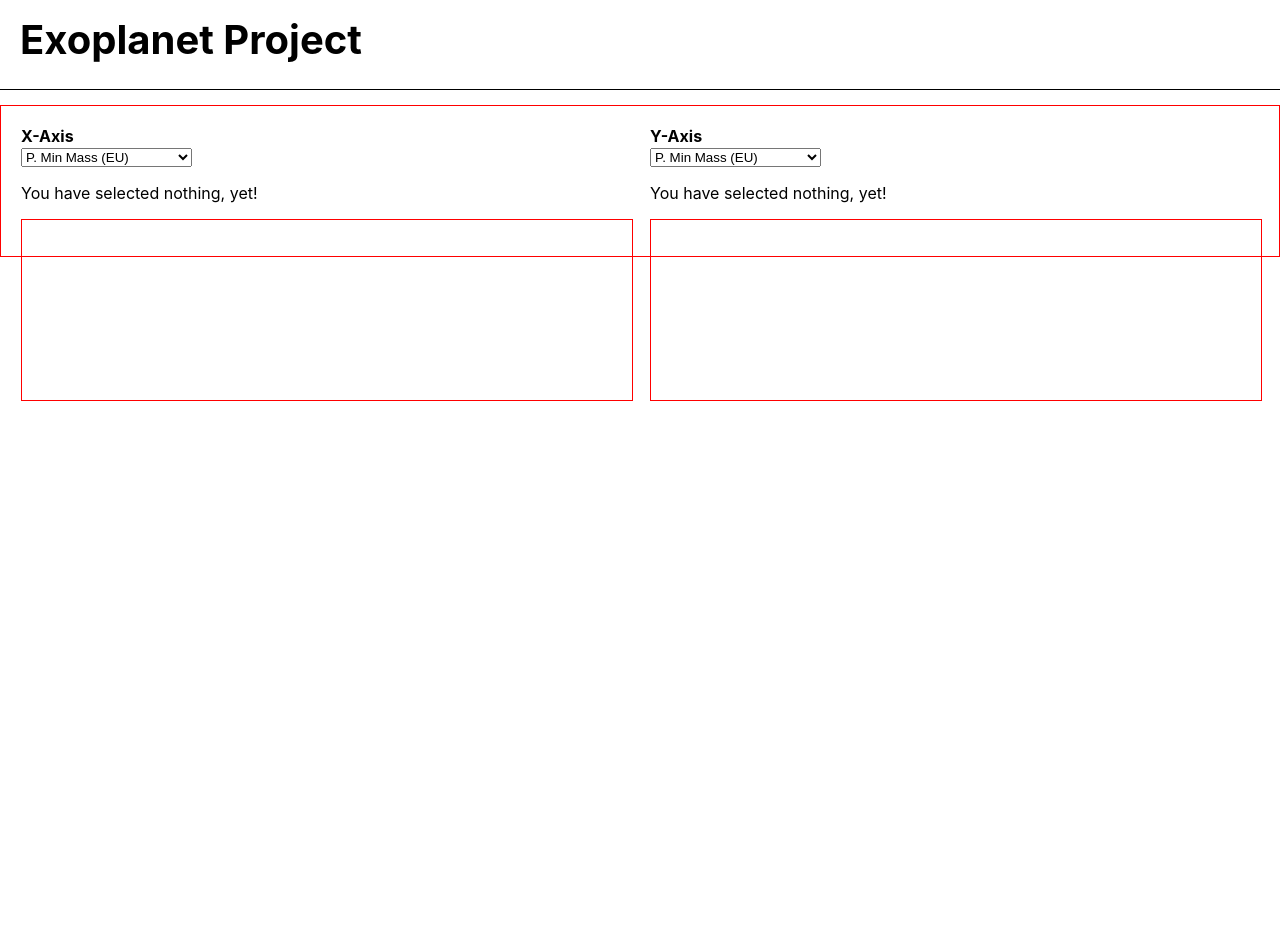
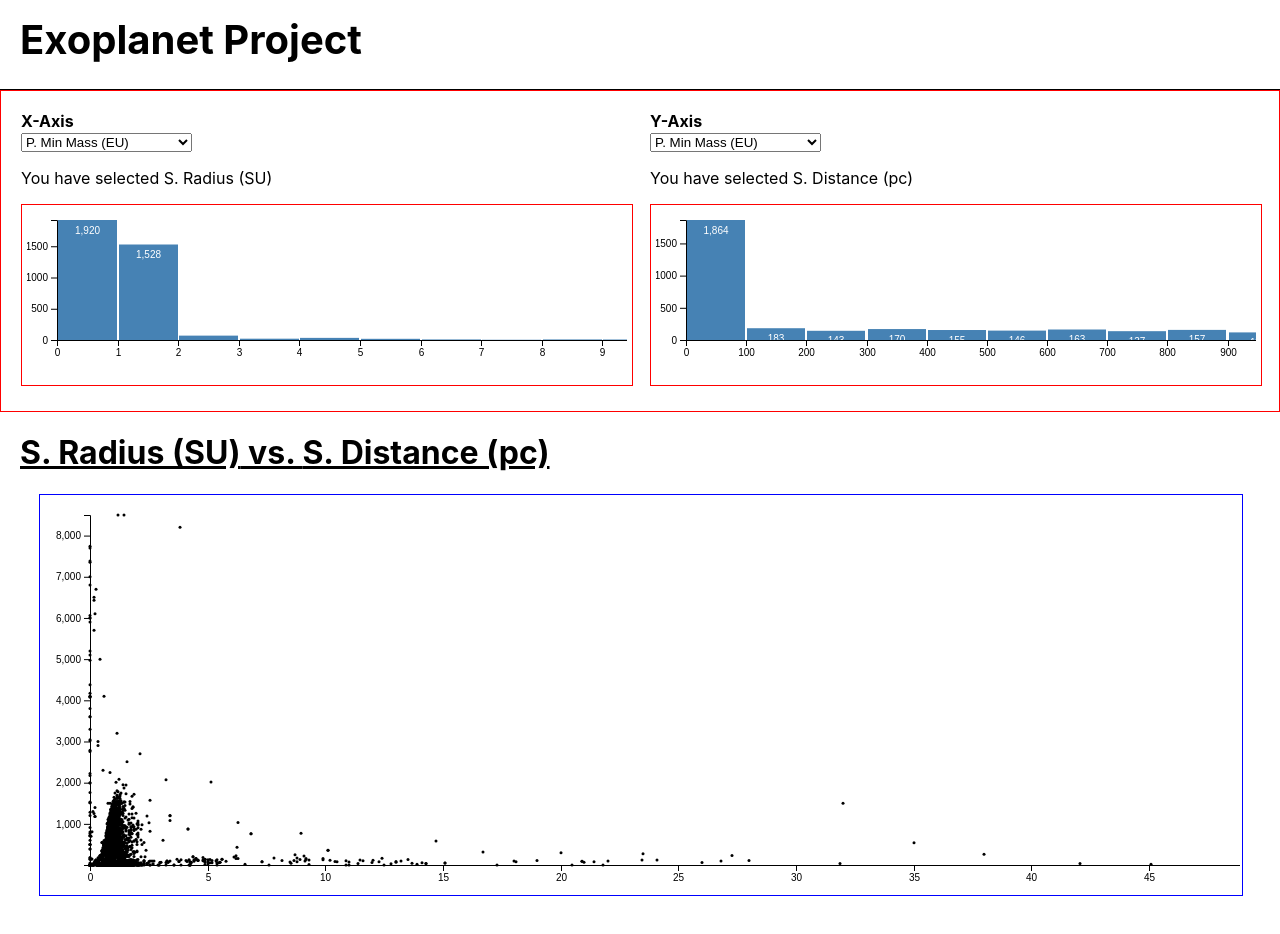
Before and after one commit to k-2tha-brimm/exoplanet-visualization, a React (Create React App) app: page / in a window 1280 px wide. Shown: the top 934 px of the page. Before the commit the page ends 800 px from the top, so only its background shows below. Built offline with nearby package versions, Linux system fonts and the light colour scheme.

Commit message:
add scatter plot. need to begin styling

```diff
--- a/src/App.css
+++ b/src/App.css
@@ -17,9 +17,9 @@
 .histogram-container {
   display: flex;
   justify-content: space-around;
-  margin-top: 15px;
   border: 1px solid red;
   padding: 10px;
+  height: 300px;
 }
 
 .selector-container {
@@ -57,3 +57,23 @@
   width: 600px;
   padding: 5px;
 }
+
+.scatterplot-container {
+  text-align: left;
+  text-decoration: underline;
+  align-content: center;
+  display: inline-block;
+}
+
+.scatter {
+  align-content: center;
+  height: 400px;
+  width: 100%;
+  border: 1px solid blue;
+}
+
+.scatter-title {
+  text-decoration: underline;
+  text-align: left;
+  margin-left: 20px;
+}
--- a/src/App.js
+++ b/src/App.js
@@ -27,8 +27,8 @@ class App extends React.Component {
     this.state = {
       data: [],
       columns: [],
-      xVal: '',
-      yVal: ''
+      xVal: 'S. Radius (SU)',
+      yVal: 'S. Distance (pc)'
     }
 
     this.handleChange = this.handleChange.bind(this);
@@ -37,7 +37,7 @@ class App extends React.Component {
 
   componentDidMount() {
     let arr = [];
-    let cols;
+    let cols, x, y;
 
     // Load the data from the CSV and save it in an array
     d3.csv(data, function(data) {
@@ -49,7 +49,22 @@ class App extends React.Component {
         data: arr,
         columns: cols
       })
+      this.populateHisto("x");
+      this.populateHisto("y");
+      this.populateScatter();
     })
+  }
+
+  componentDidUpdate(prevState) {
+    if (this.state.xVal !== prevState.xVal) {
+      this.populateHisto("x");
+      this.populateScatter();
+    }
+
+    if (this.state.yVal !== prevState.yVal) {
+      this.populateHisto("y");
+      this.populateScatter();
+    }
   }
 
   populateHisto(val) {
@@ -97,7 +112,7 @@ class App extends React.Component {
 
       let histogram = d3.histogram()
         .domain(x.domain())
-        .thresholds(x.ticks(5));
+        .thresholds(x.ticks(10));
 
       let bins = histogram(data);
 
@@ -149,6 +164,62 @@ class App extends React.Component {
     }
 }
 
+populateScatter() {
+
+  let xData = this.state.data.map(datum => {
+    if (!isNaN(parseInt(datum[this.state.xVal]))) {
+      return parseInt(datum[this.state.xVal]);
+    } else {
+      return;
+    }
+  });
+
+
+  let yData = this.state.data.map(datum => {
+    if (!isNaN(parseInt(datum[this.state.yVal]))) {
+      return parseInt(datum[this.state.yVal]);
+    } else {
+      return;
+    }
+  });
+
+  console.log(d3.extent(yData));
+  d3.select(`.scatter`).select("svg").remove();
+  let container = d3.select(".scatter")
+                    .append("svg")
+                      .attr("width", 1200)
+                      .attr("height", 650)
+                    .append("g")
+                      .attr("transform", "translate(" + 20 + "," + 30 + ")");
+
+  let x = d3.scaleLinear()
+    .domain(d3.extent(xData))
+    .rangeRound([0, 1200])
+
+  container.append("g")
+    .attr("transform", "translate(30," + 340 + ")")
+    .call(d3.axisBottom(x));
+
+  let y = d3.scaleLinear()
+    .domain(d3.extent(yData))
+    .range([350, 0])
+
+  container.append("g")
+    .attr("transform", "translate(30" + -10 + ")")
+    .call(d3.axisLeft(y));
+
+  container.append("g")
+    .selectAll("dot")
+    .data(this.state.data)
+    .enter()
+    .append("circle")
+      .attr("cx", d => { return x(d[this.state.xVal]) })
+      .attr("cy", d => { return y(d[this.state.yVal]) })
+      .attr("r", 1.5)
+      .style("fill", "black")
+      .attr("transform", "translate(30" + -10 + ")");
+}
+
   handleChange(e, val) {
     if (val === "x") {
       this.setState({ xVal: e.currentTarget.value });
@@ -167,7 +238,7 @@ class App extends React.Component {
 
     let renderedValues = values.map((column, idx) => {
       return (
-        <option key={idx} value={column}>{column}</option>
+        <option key={idx} value={column} disabled="">{column}</option>
       )
     });
 
@@ -197,6 +268,12 @@ class App extends React.Component {
             <div className="y-axis-histogram"></div>
           </div>
         </div>
+
+        <h1 className="scatter-title">{this.state.xVal} vs. {this.state.yVal}</h1>
+        <div className="scatterplot-container">
+          <div className="scatter"></div>
+        </div>
+
       </div>
     );
   }
```
